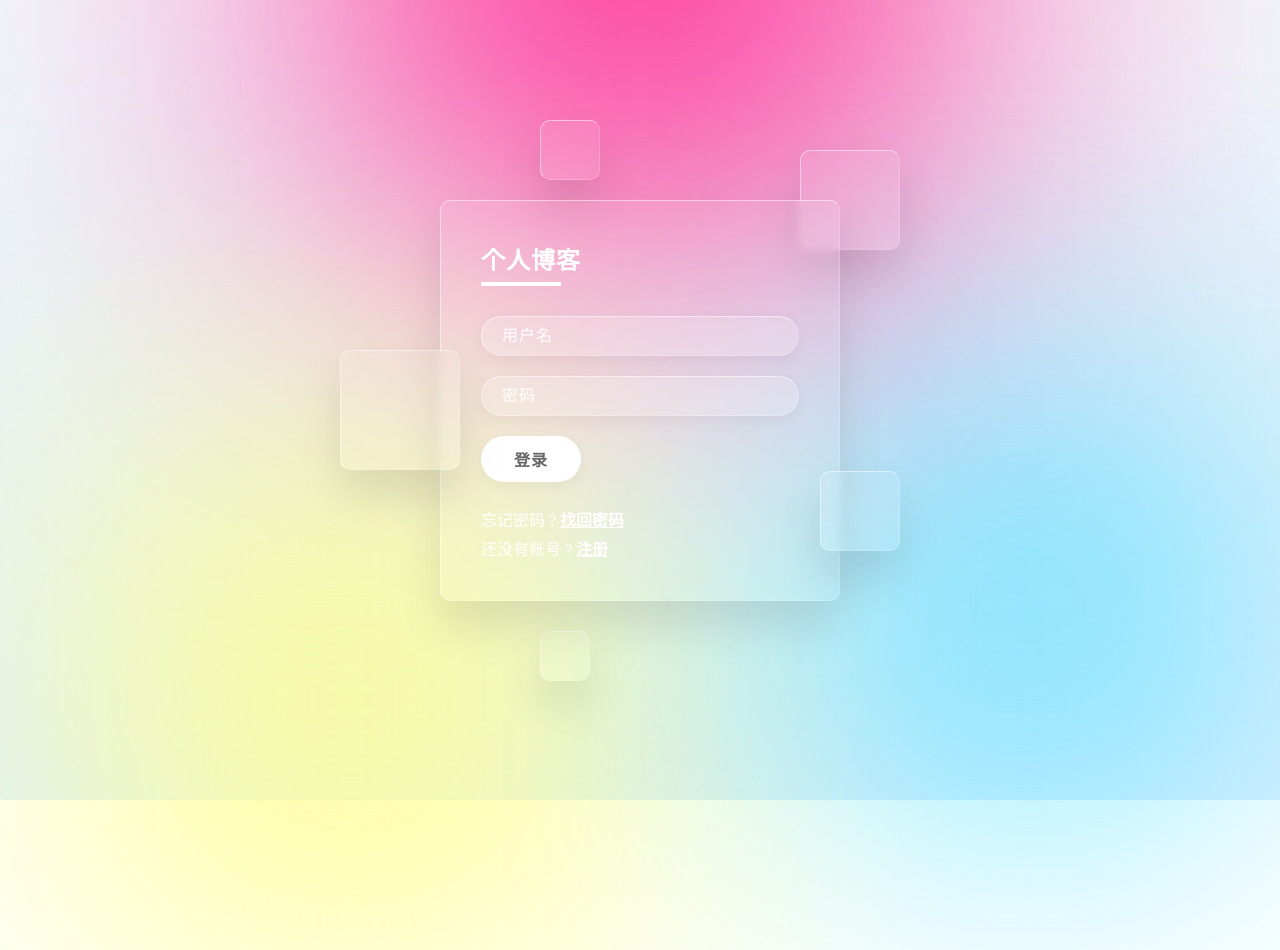
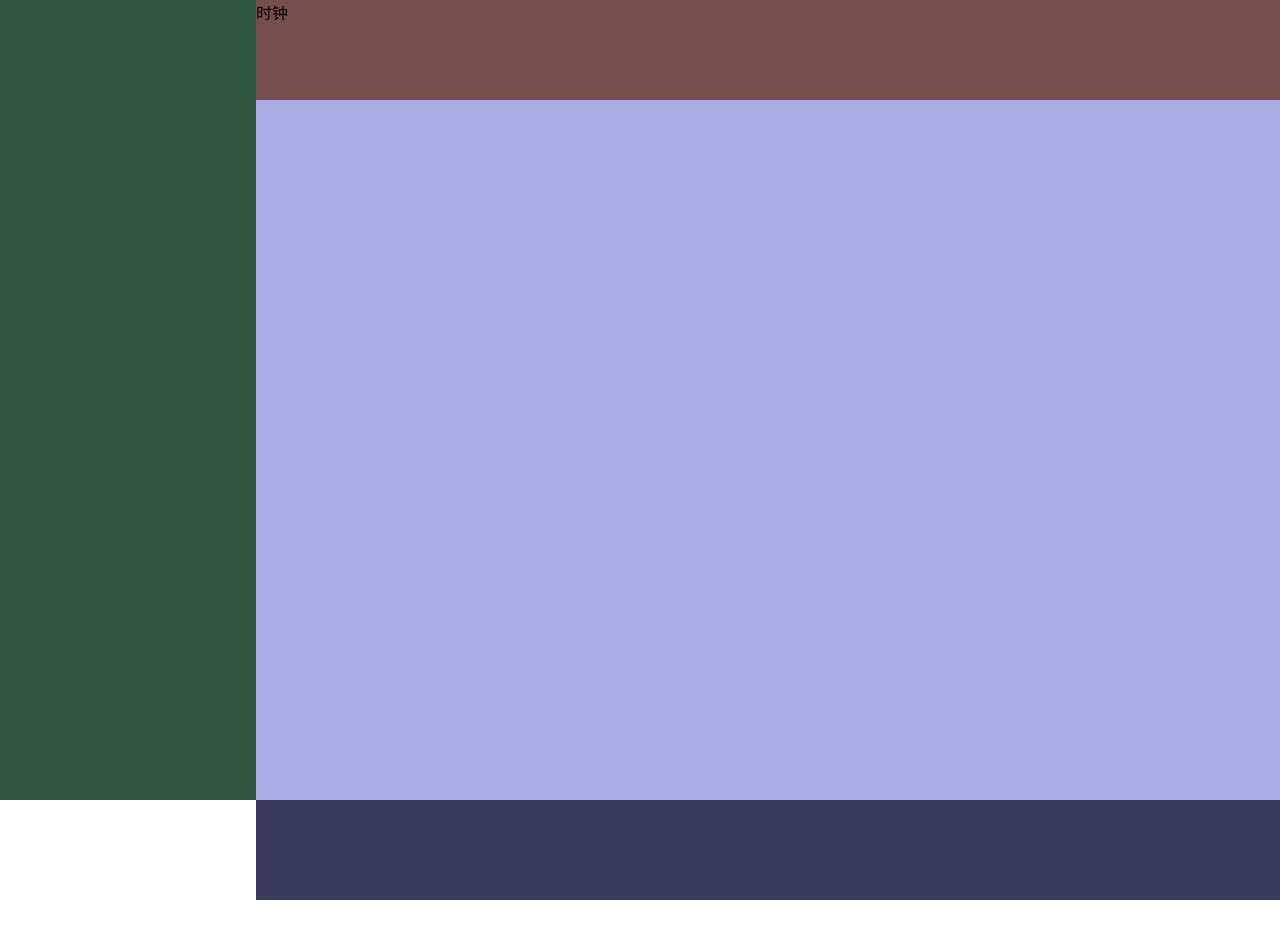
Before and after one commit to sxl6667/mindBook, a Vue app in the folder niuer_project/: page /blog in a window 1280 px wide. Before the commit this address led to /blog#/login. After the commit the page ends 900 px from the top, so only its background shows below. Built offline with nearby package versions, Linux system fonts and the light colour scheme.

Commit message:
路由的bug修复，学习计划的布局

```diff
--- /dev/null
+++ b/niuer_project/src/components/Click.vue
@@ -0,0 +1,14 @@
+<template>
+    <div>
+        时钟
+    </div>
+</template>
+<script>
+export default {
+    name: "Click",
+}
+</script>
+
+<style scopde>
+
+</style>
--- a/niuer_project/src/router/index.js
+++ b/niuer_project/src/router/index.js
@@ -1,9 +1,11 @@
 import Vue from 'vue'
 import VueRouter from 'vue-router'
-import Login from '../components/Login.vue'
+import Login from '../views/Login.vue'
+import Mystudyplan from '../views/Mystudyplan.vue'
 Vue.use(VueRouter)
 
 export default new VueRouter({
+  mode: "history",
   routes: [
     // redirect 路由重定向  component 注册
     {
@@ -23,5 +25,18 @@ export default new VueRouter({
         next()
       }
     },
+    {
+      path: '/blog',
+      name: 'Mystudyplan',
+      component: Mystudyplan,
+      beforeEnter: (to, from, next) => {
+        body("学习计划")
+        next()
+      }
+    },
   ]
 })
+function body(content) {
+  document.getElementById('titleId').innerHTML = content
+  document.querySelector('body').style.overflow="visible"
+}
--- a/niuer_project/src/components/Login.vue
+++ b/niuer_project/src/views/Login.vue
@@ -20,11 +20,11 @@
               <input type="password" placeholder="密码" v-model="loginForm.pwd" />
             </div>
             <div class="inputBox">
-              <input type="submit" value="登录" @click="login" />
+              <input type="button" value="登录" @click="login" />
             </div>
             <p class="forget">
               忘记密码 ?
-              <a href="#">找回密码</a>
+              <a href="/">找回密码</a>
             </p>
             <p class="forget">
               还没有账号 ?
@@ -57,10 +57,10 @@
             </div>
             <!-- 后面可以增加手机号码验证 -->
             <div class="inputBox fl">
-              <input type="submit" value="返回登录" @click="register" />
+              <input type="button" value="返回登录" @click="register" />
             </div>
             <div class="inputBox fl">
-              <input type="submit" value="注册" @click="inforegister" class="fr" />
+              <input type="button" value="注册" @click="inforegister" class="fr" />
             </div>
           </form>
         </div>
@@ -110,6 +110,7 @@ export default {
         this.$message.error("用户名或密码不能含中文");
         return;
       }
+      this.$router.push("/blog")
       this.$http
         .post(this.API.API_Login, {
           data: this.loginForm,
@@ -346,7 +347,7 @@ section .color:nth-child(3) {
 .box .form .inputBox input::placeholder {
   color: #fff;
 }
-.box .form .inputBox input[type="submit"] {
+.box .form .inputBox input[type="button"] {
   background: #fff;
   color: #666;
   max-width: 100px;
--- /dev/null
+++ b/niuer_project/src/views/Mystudyplan.vue
@@ -0,0 +1,55 @@
+<template>
+  <div class="container clearfix">
+    <header class="clearfix">
+      <div style="width:20%;height:100%" class="fl"></div>
+      <Click class="fl"></Click>
+    </header>
+    <aside class="fl"></aside>
+    <main class="fr"></main>
+    <footer class="fr"></footer>
+  </div>
+</template>
+<script>
+import Click from "../components/Click";
+export default {
+  name: "Mystudyplan",
+  components: {
+    Click,
+  },
+  data() {
+    return {};
+  },
+};
+</script>
+<style lang="less" scoped>
+.container {
+  // min-height: 100%;
+//   height: 1000px;
+  background: rgb(216, 17, 133);
+  position: relative;
+  header {
+    height: 100px;
+    width: 100%;
+    background: rgb(119, 78, 78);
+    position: fixed;
+  }
+  aside {
+    position: fixed;
+    height: 100%;
+    width: 20%;
+    background: rgb(47, 83, 65);
+    z-index: 10;
+  }
+  main {
+    margin-top: 100px;
+    width: 80%;
+    background: rgb(171, 171, 230);
+    height: 700px;
+  }
+  footer {
+    height: 100px;
+    width: 80%;
+    background: rgb(56, 56, 92);
+  }
+}
+</style>
```
